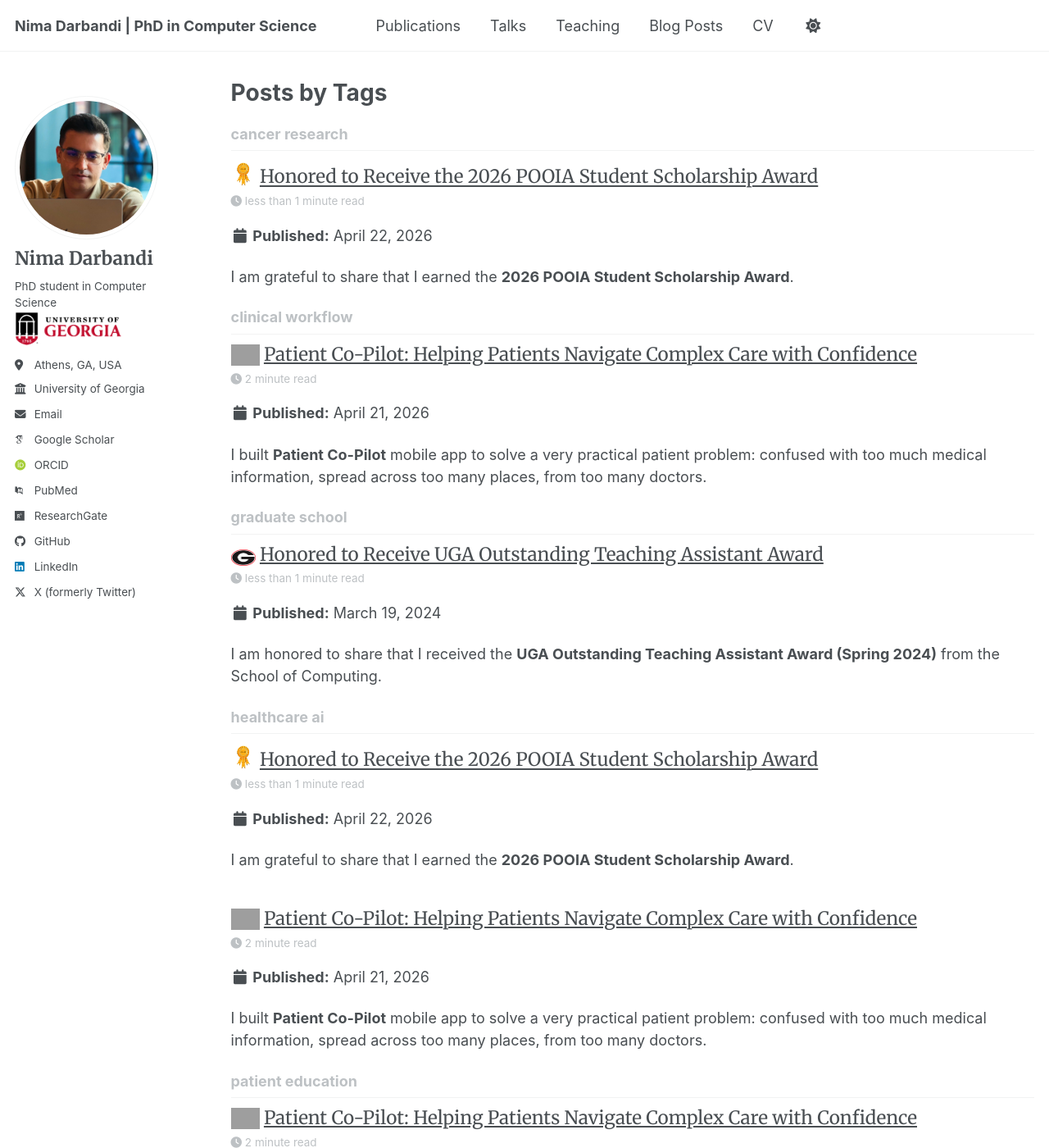
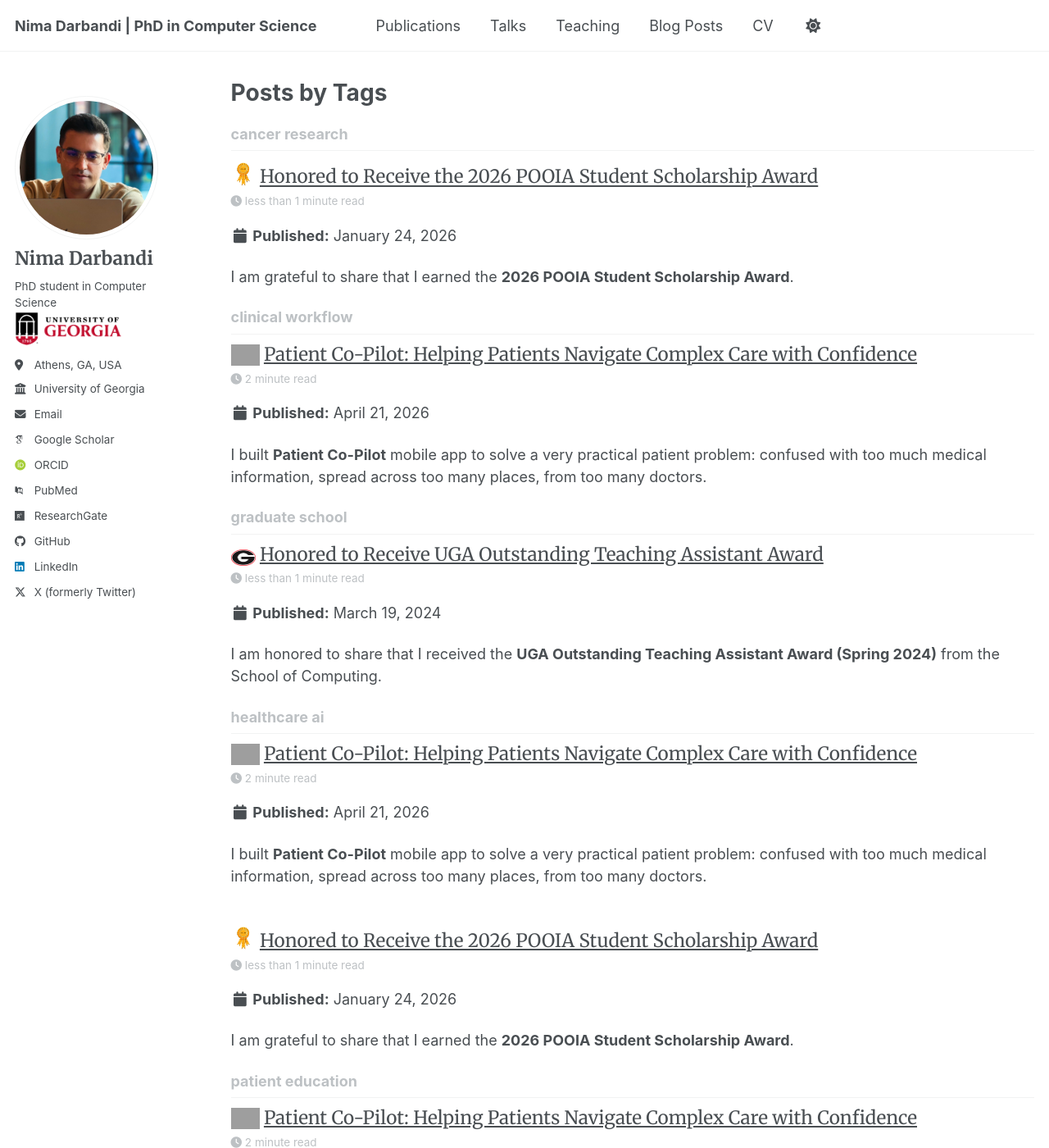
Before and after one commit to nimadarbandi/nimadarbandi.github.io, a Jekyll site: the page built from _pages/tag-archive.html, in a window 1280 px wide and 1400 px high. Shown: the whole window at 82% size. Built offline with Jekyll 4.4.1, drawn with Linux system fonts in a browser that asks for light colours; some web fonts are replaced; a script bundle is joined from its source files by our own code; library files that are not in the unit come from our copies; some of the changed text lies outside the part shown; grey boxes are pictures that could not be loaded.

Commit message:
date corrected for post

```diff
--- a/_posts/2026-04-22-pooia-scholarship-cancer-research.md
+++ b/_posts/2026-01-24-pooia-scholarship-cancer-research.md
@@ -1,7 +1,7 @@
 ---
 title: "Honored to Receive the 2026 POOIA Student Scholarship Award"
-date: 2026-04-22
-permalink: /posts/2026/04/pooia-scholarship-cancer-research/
+date: 2026-01-24
+permalink: /posts/2026/01/pooia-scholarship-cancer-research/
 tags:
   - scholarship
   - cancer research
```
